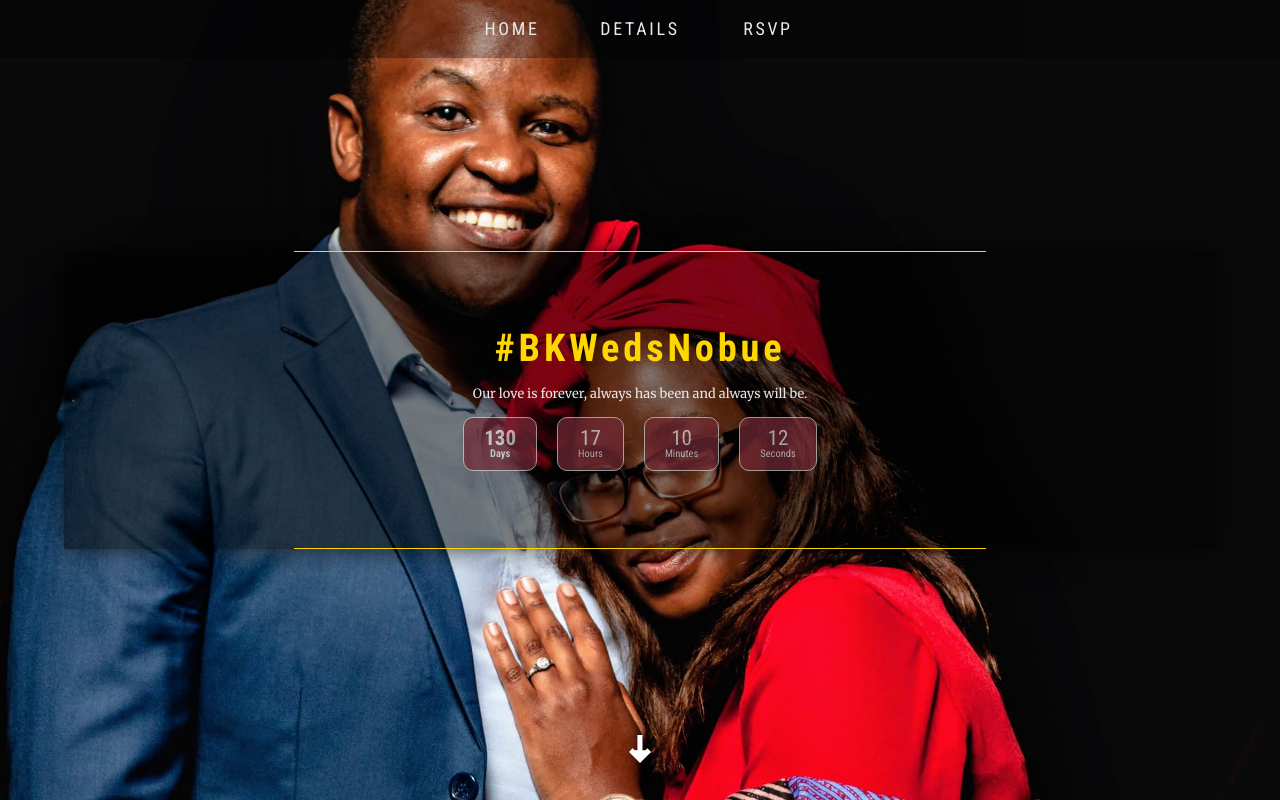
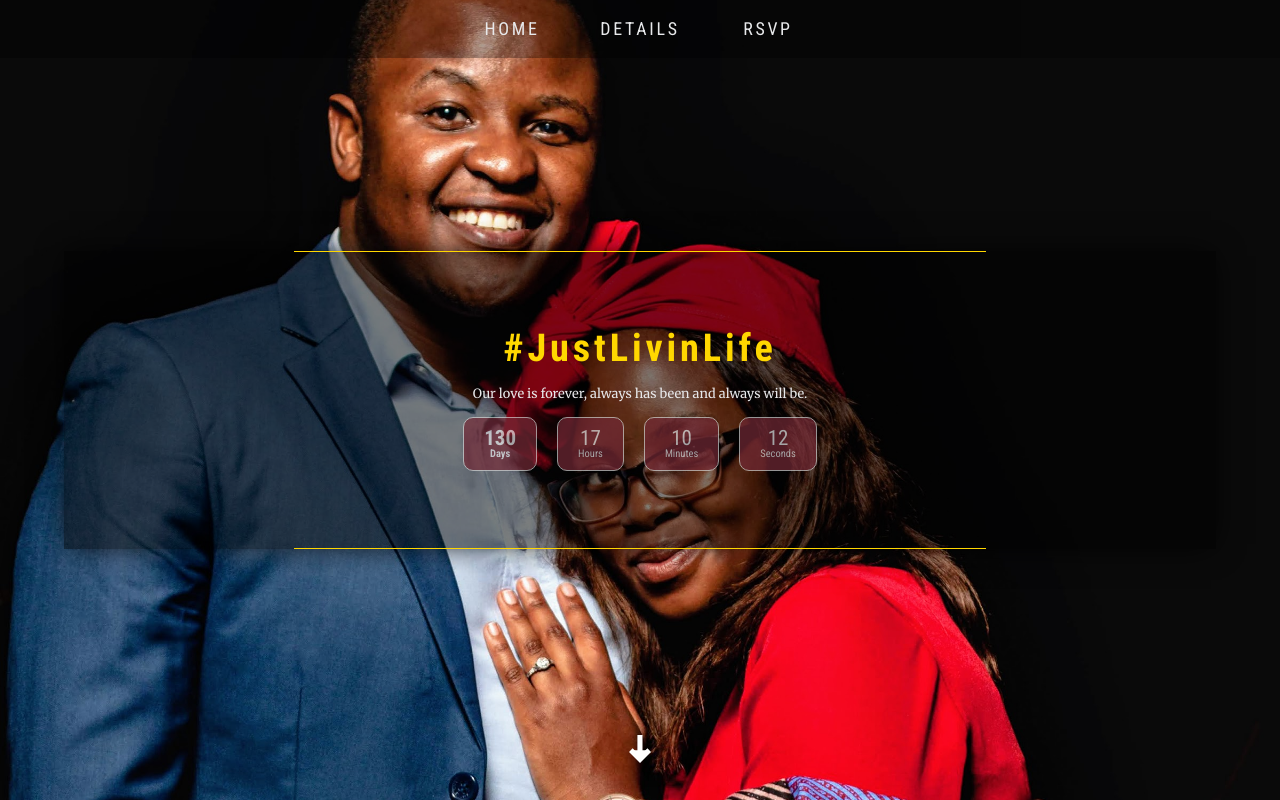
Before and after one commit to bhekanik/ourwedding.bhekani.com, a React (Create React App) app: page / in a window 1280 px wide. Shown: the top 800 px of the page. Built offline with nearby package versions, Linux system fonts and the light colour scheme; grey boxes are pictures that could not be loaded; a web font is replaced by a local one.

Commit message:
Update hashtag

```diff
--- a/src/components/Home/Home.js
+++ b/src/components/Home/Home.js
@@ -99,7 +99,7 @@ const Home = (props) => {
     <>
       <div className="welcome parallax--bg" id="home">
         <div className="welcome__label">
-          <span className="welcome__title">{"#BKWedsNobue"}</span>
+          <span className="welcome__title">{"#JustLivinLife"}</span>
           <p className="tagline">
             {"Our love is forever, always has been and always will be."}
           </p>
```
